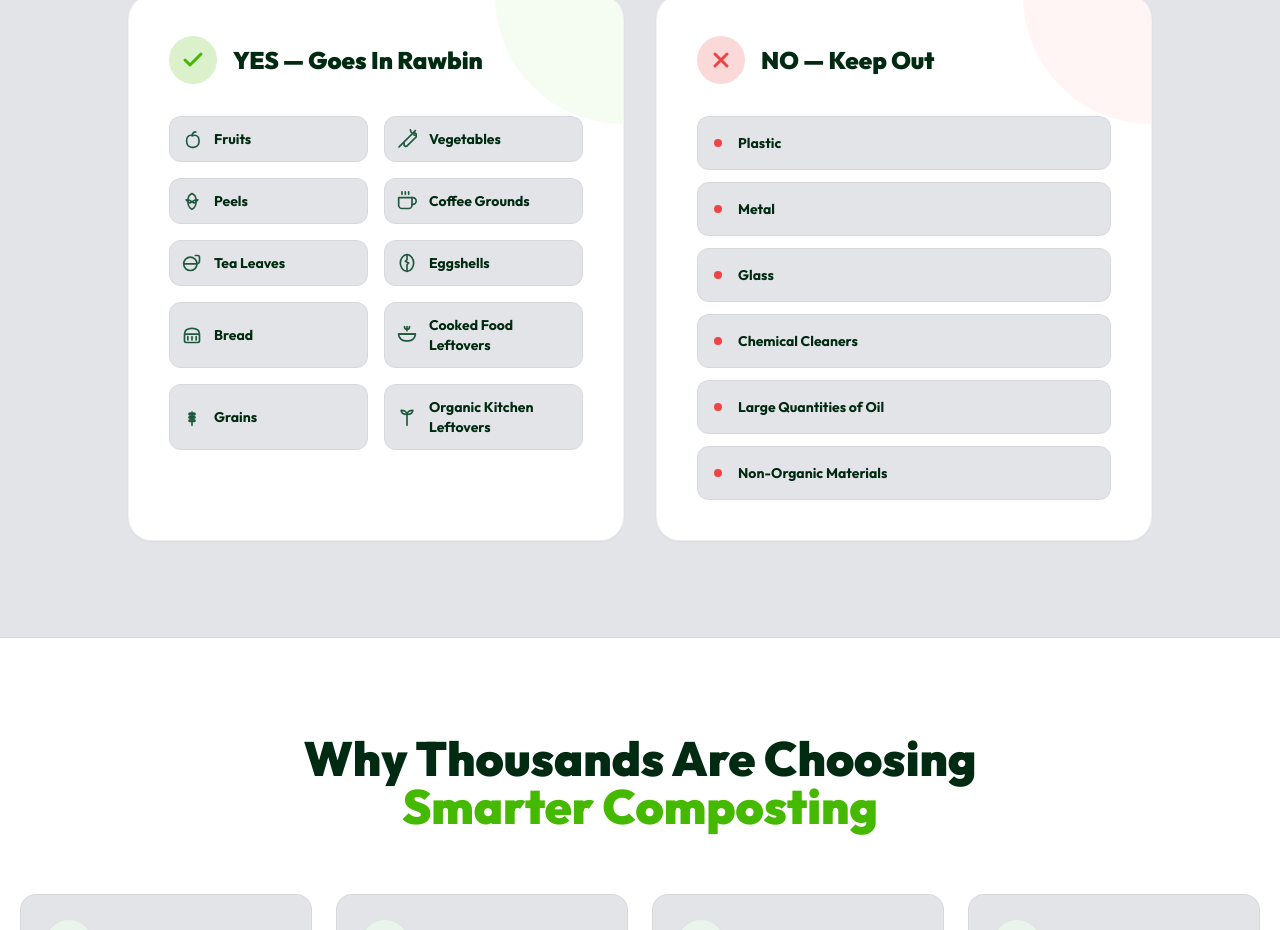
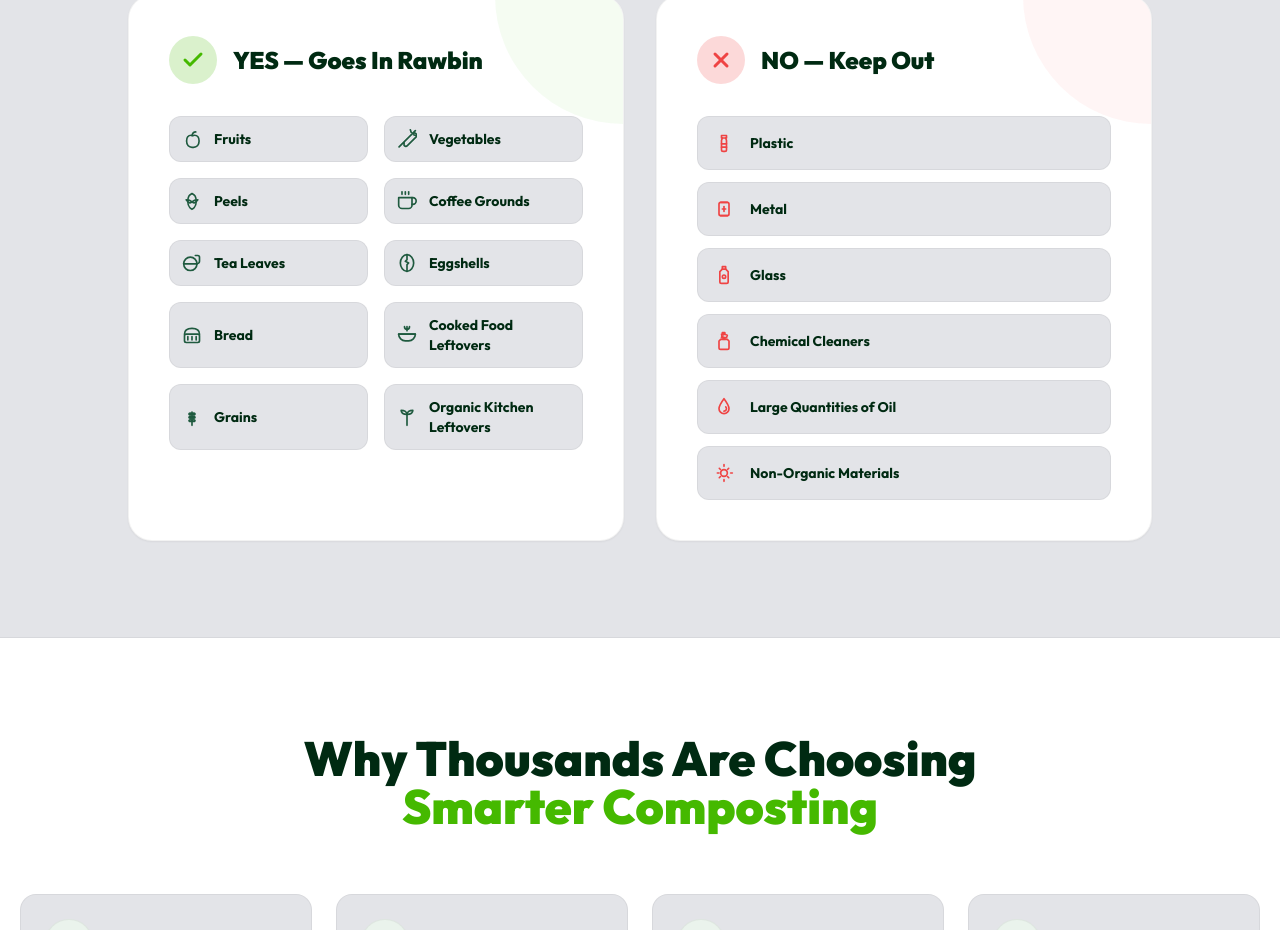
Before and after one commit to mayankmalik263/Rawbin-web-new, a Next.js app: page / in a window 1280 px wide. Shown: the part 3054-3984 px from the top of the page. Built offline with nearby package versions, Linux system fonts and the light colour scheme.

Commit message:
feat: add custom SVG outline icons to the NO - Keep Out list in TransformSection

```diff
--- a/components/icons.jsx
+++ b/components/icons.jsx
@@ -616,3 +616,115 @@
     <path d="M12 16c-1.5-1-3-1-3.5 0s1 2 3.5 1" />
   </svg>
 ));
+
+// 33. Plastic (Bottle Outline)
+export const PlasticIcon = withIcon(({ className, ...props }) => (
+  <svg
+    viewBox="0 0 24 24"
+    fill="none"
+    stroke="currentColor"
+    strokeWidth="2"
+    strokeLinecap="round"
+    strokeLinejoin="round"
+    className={className}
+    {...props}
+  >
+    <path d="M9 3h6v3H9z" />
+    <path d="M10 6L9 9v11a2 2 0 0 0 2 2h2a2 2 0 0 0 2-2V9l-1-3" />
+    <path d="M9 13h6" />
+    <path d="M9 17h6" />
+  </svg>
+));
+
+// 34. Metal (Can Outline)
+export const MetalIcon = withIcon(({ className, ...props }) => (
+  <svg
+    viewBox="0 0 24 24"
+    fill="none"
+    stroke="currentColor"
+    strokeWidth="2"
+    strokeLinecap="round"
+    strokeLinejoin="round"
+    className={className}
+    {...props}
+  >
+    <rect x="6" y="4" width="12" height="16" rx="2" />
+    <path d="M8 4h8" />
+    <path d="M8 20h8" />
+    <path d="M12 9v6" />
+    <path d="M10 12h4" />
+  </svg>
+));
+
+// 35. Glass (Bottle/Jar Outline)
+export const GlassIcon = withIcon(({ className, ...props }) => (
+  <svg
+    viewBox="0 0 24 24"
+    fill="none"
+    stroke="currentColor"
+    strokeWidth="2"
+    strokeLinecap="round"
+    strokeLinejoin="round"
+    className={className}
+    {...props}
+  >
+    <path d="M10 2h4v3h-4z" />
+    <path d="M10 5L7 8v12a2 2 0 0 0 2 2h6a2 2 0 0 0 2-2V8l-3-3" />
+    <circle cx="12" cy="14" r="2" />
+  </svg>
+));
+
+// 36. Chemical Cleaners (Spray Bottle Outline)
+export const ChemicalIcon = withIcon(({ className, ...props }) => (
+  <svg
+    viewBox="0 0 24 24"
+    fill="none"
+    stroke="currentColor"
+    strokeWidth="2"
+    strokeLinecap="round"
+    strokeLinejoin="round"
+    className={className}
+    {...props}
+  >
+    <path d="M10 2h3v2h-3z" />
+    <path d="M13 4l3 1-1 3h-5l-1-4" />
+    <path d="M11 6a2 2 0 0 0-2 2" />
+    <path d="M11 8v2" />
+    <path d="M13 8v2" />
+    <path d="M8 10h8l2 2v8a2 2 0 0 1-2 2H8a2 2 0 0 1-2-2v-8l2-2z" />
+  </svg>
+));
+
+// 37. Oil (Droplet Outline)
+export const OilIcon = withIcon(({ className, ...props }) => (
+  <svg
+    viewBox="0 0 24 24"
+    fill="none"
+    stroke="currentColor"
+    strokeWidth="2"
+    strokeLinecap="round"
+    strokeLinejoin="round"
+    className={className}
+    {...props}
+  >
+    <path d="M12 2C12 2 6 10 6 14a6 6 0 0 0 12 0c0-4-6-12-6-12z" />
+    <path d="M12 17a3 3 0 0 0 2.12-5.12" />
+  </svg>
+));
+
+// 38. Non-Organic Materials (Cogwheel Gear Outline)
+export const NonOrganicIcon = withIcon(({ className, ...props }) => (
+  <svg
+    viewBox="0 0 24 24"
+    fill="none"
+    stroke="currentColor"
+    strokeWidth="2"
+    strokeLinecap="round"
+    strokeLinejoin="round"
+    className={className}
+    {...props}
+  >
+    <circle cx="12" cy="12" r="4" />
+    <path d="M12 2v2M12 20v2M4 12h2M20 12h2M6.34 6.34l1.42 1.42M16.24 16.24l1.42 1.42M6.34 17.66l1.42-1.42M16.24 7.76l1.42-1.42" />
+  </svg>
+));
--- a/components/sections/TransformSection.jsx
+++ b/components/sections/TransformSection.jsx
@@ -11,7 +11,13 @@
   BreadIcon,
   SoupIcon,
   GrainsIcon,
-  SproutIcon
+  SproutIcon,
+  PlasticIcon,
+  MetalIcon,
+  GlassIcon,
+  ChemicalIcon,
+  OilIcon,
+  NonOrganicIcon
 } from '@/components/icons';
 
 export default function TransformSection() {
@@ -29,12 +35,12 @@
   ];
 
   const noItems = [
-    "Plastic",
-    "Metal",
-    "Glass",
-    "Chemical Cleaners",
-    "Large Quantities of Oil",
-    "Non-Organic Materials"
+    { icon: <PlasticIcon className="w-5 h-5" />, label: "Plastic" },
+    { icon: <MetalIcon className="w-5 h-5" />, label: "Metal" },
+    { icon: <GlassIcon className="w-5 h-5" />, label: "Glass" },
+    { icon: <ChemicalIcon className="w-5 h-5" />, label: "Chemical Cleaners" },
+    { icon: <OilIcon className="w-5 h-5" />, label: "Large Quantities of Oil" },
+    { icon: <NonOrganicIcon className="w-5 h-5" />, label: "Non-Organic Materials" }
   ];
 
   return (
@@ -109,8 +115,10 @@
             <div className="flex flex-col gap-3 relative z-10">
               {noItems.map((item, i) => (
                 <div key={i} className="flex items-center gap-4 bg-bg-alt p-4 rounded-xl border border-black/5">
-                  <div className="w-2 h-2 rounded-full bg-red-500"></div>
-                  <span className="font-bold text-sm text-nc-text">{item}</span>
+                  <div className="text-red-500 flex items-center justify-center">
+                    {item.icon}
+                  </div>
+                  <span className="font-bold text-sm text-nc-text">{item.label}</span>
                 </div>
               ))}
             </div>
```
